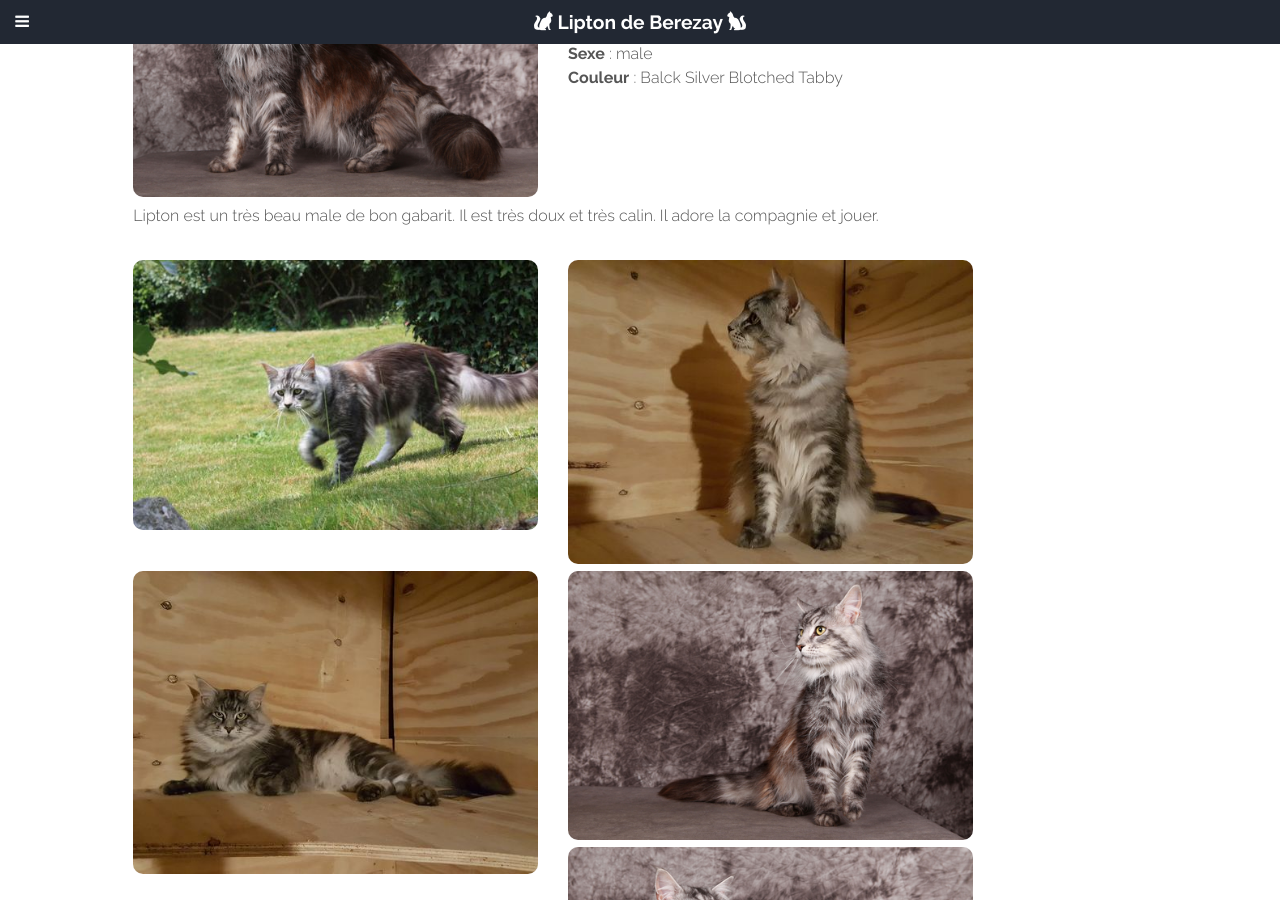
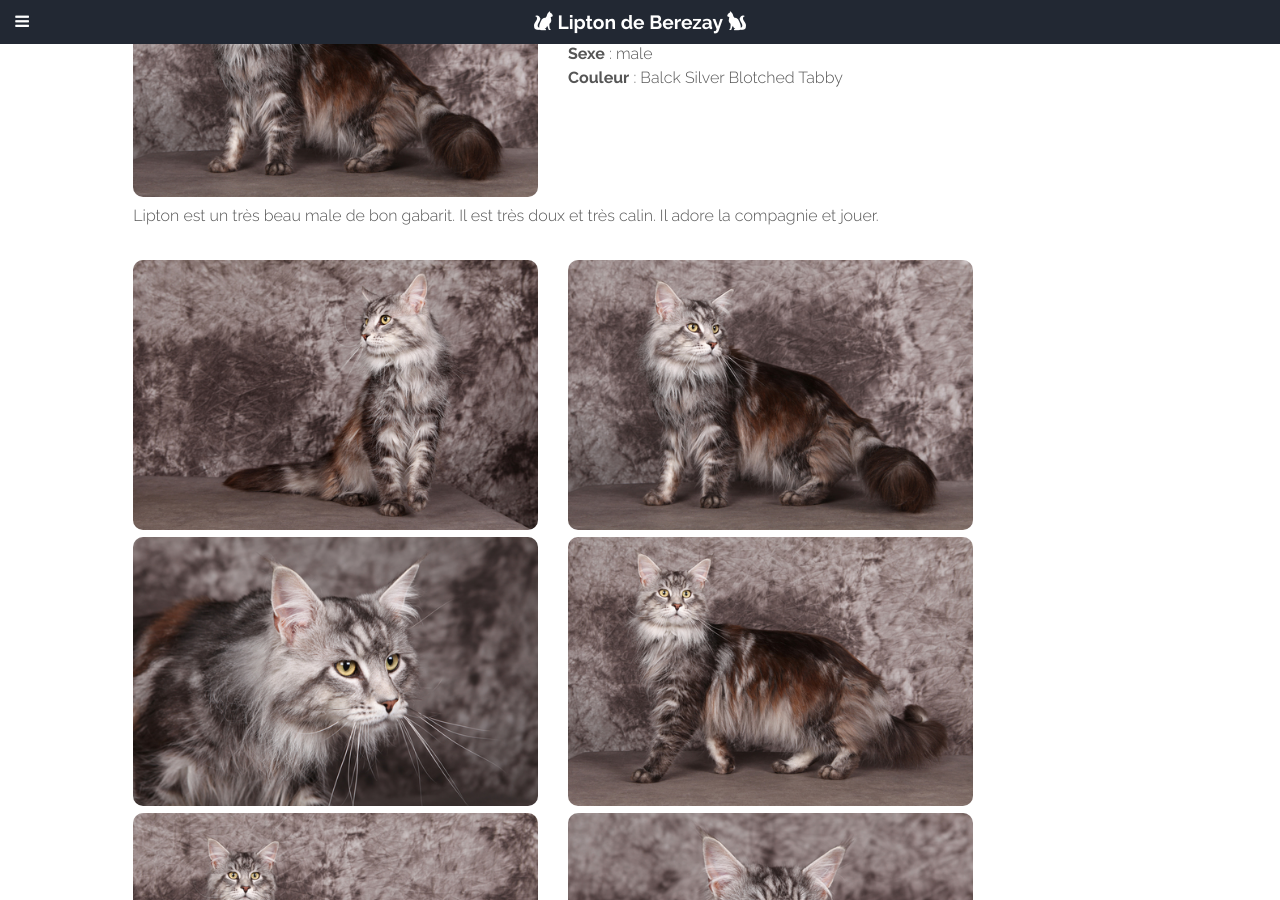
Before and after one commit to jbourcie/creolie, a Jekyll site: the page built from _posts/2016-11-03-lipton.md, in a window 1280 px wide and 900 px high, scrolled down 391 px. Built offline with Jekyll 4.4.1, drawn with Linux system fonts in a browser that asks for light colours; some web fonts are replaced.

Commit message:
add small changes

```diff
--- a/_posts/2016-11-03-lipton.md
+++ b/_posts/2016-11-03-lipton.md
@@ -11,7 +11,7 @@
 album: https://goo.gl/photos/GUX1pSY7rWSAcGeH7
 sexe: male
 permalink: /lipton/
-photos: [lipton.jpg, lipton2.jpg, lipton3.jpg, lipton4.jpg, lipton5.jpg, lipton6.jpg, lipton7.jpg, lipton8.jpg, lipton9.jpg, lipton10.jpg, lipton11.jpg]
+photos: [lipton4.jpg, lipton5.jpg, lipton6.jpg, lipton7.jpg, lipton8.jpg, lipton9.jpg, lipton10.jpg, lipton11.jpg, lipton.jpg, lipton2.jpg, lipton3.jpg]
 ---
 
 Lipton est un très beau male de bon gabarit. Il est très doux et très calin. Il adore la compagnie et jouer.
```
Also changed, not shown: photos/eleveuse.jpg.
